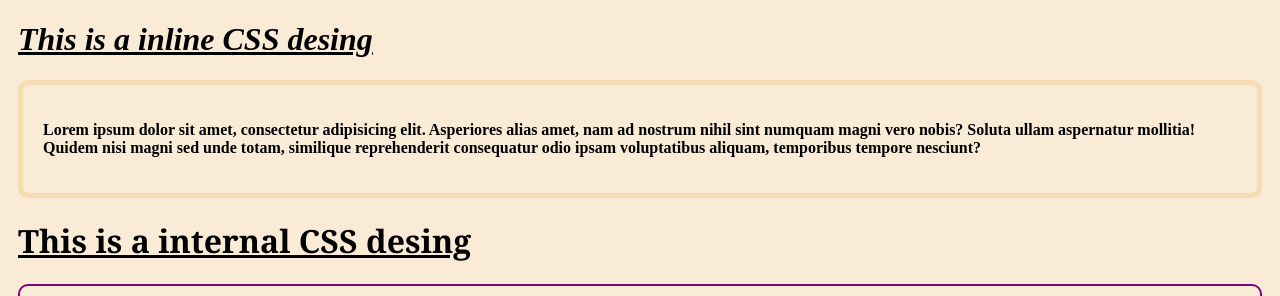
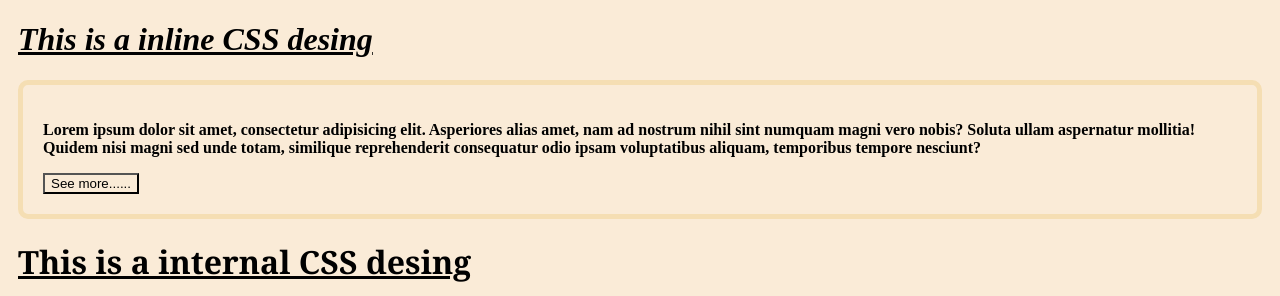
Before and after one commit to shahriareemonDev-code/My-practice-repo, a plain HTML site: page index.html in a window 1280 px wide. Shown: the top 296 px of the page. Drawn offline with Linux system fonts and the light colour scheme.

Commit message:
edited a little bit and created a button

```diff
--- a/index.html
+++ b/index.html
@@ -34,7 +34,9 @@
     <!-- this is inline css section -->
     <h1 style="margin-left: 10px; text-decoration: underline;"> <i>This is a inline CSS desing</i></h1>
     <div style="background-color: antiquewhite; border: 5px solid wheat; margin: 10px; padding: 20px; border-radius: 10px;">
-        <p style="font-weight: 700;">Lorem ipsum dolor sit amet, consectetur adipisicing elit. Asperiores alias amet, nam ad nostrum nihil sint numquam magni vero nobis? Soluta ullam aspernatur mollitia! Quidem nisi magni sed unde totam, similique reprehenderit consequatur odio ipsam voluptatibus aliquam, temporibus tempore nesciunt?</p>
+        <p style="font-weight: 700;">Lorem ipsum dolor sit amet, consectetur adipisicing elit. Asperiores alias amet, nam ad nostrum nihil sint numquam magni vero nobis? Soluta ullam  <span>aspernatur mollitia! Quidem nisi magni sed unde totam, similique reprehenderit consequatur odio ipsam voluptatibus aliquam, temporibus tempore nesciunt?</p>
+        <button>See more......</button>
+
     </div>
        <!-- this is internal css section -->
      <h1 class="h1"> This is a internal CSS desing</h1>
@@ -52,12 +54,14 @@
       Your Email:<input class="email" placeholder="Email" type="text"> <br>
        Password: <input class="pass" placeholder="Passwords" type="password">
 
+
        <div id="bttn">
         <button class="btn1">Log in</button>
        <br>
        <button class="btn2">Forgot Password</button>
+
        </div>
 
     </div>
 </body>
-</html>
+</html>s
```
